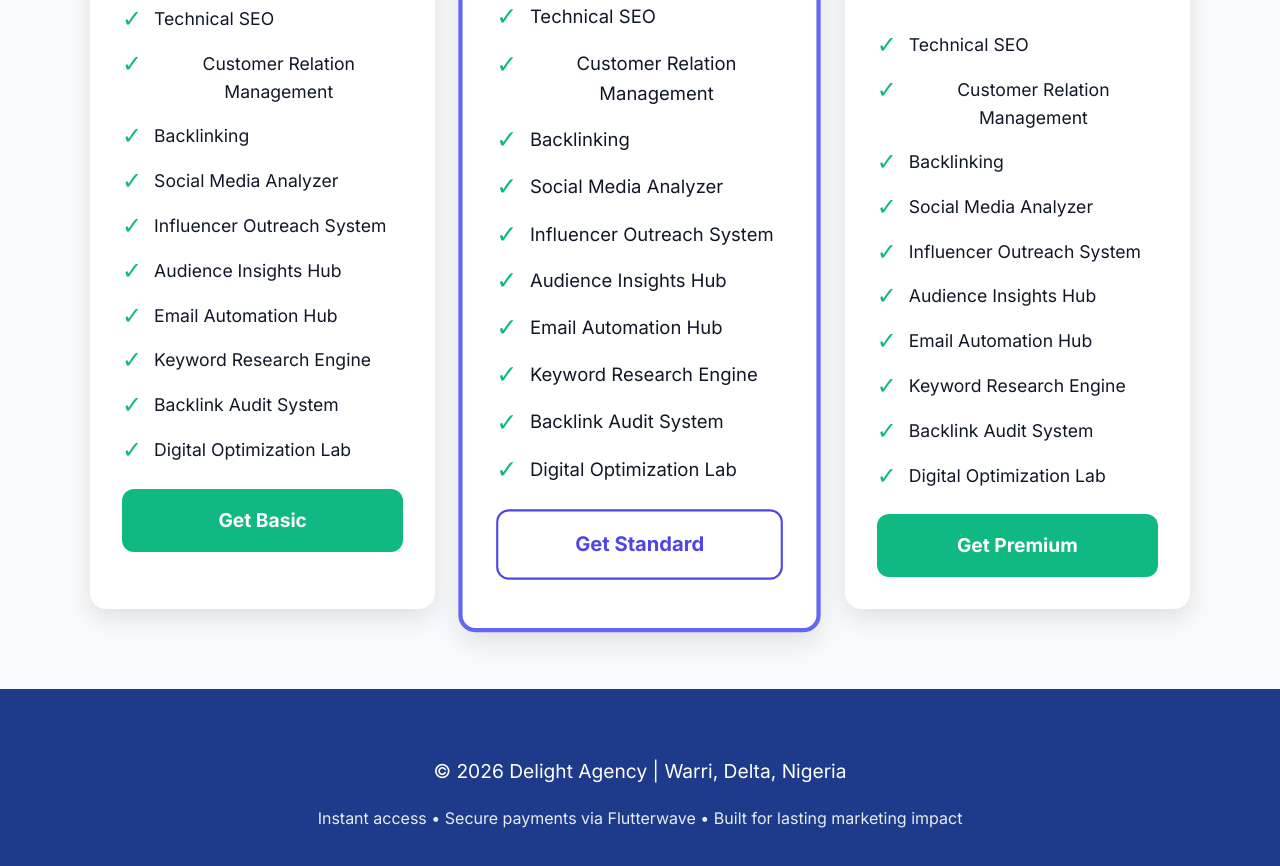
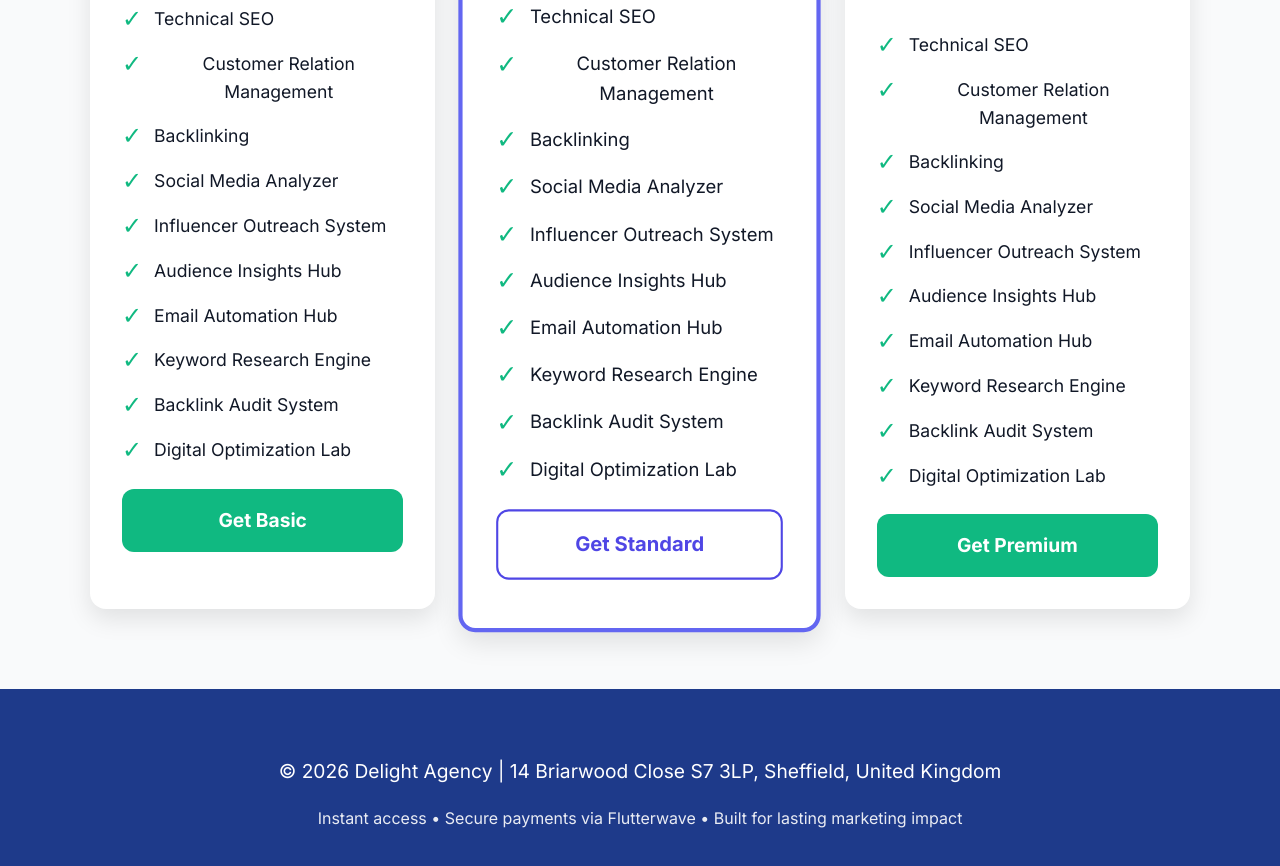
Before and after one commit to Delight-agency/Delight-agency.github.io, a plain HTML site: page index.html in a window 1280 px wide. Shown: the part 1776-2642 px from the top of the page. Drawn offline with Linux system fonts and the light colour scheme.

Commit message:
Update footer address in index.html

```diff
--- a/index.html
+++ b/index.html
@@ -226,7 +226,7 @@
   </section>
 
   <footer style="background:#1e3a8a; color:white; text-align:center; padding: 3rem 1rem;">
-    <p style="font-size: 1.2rem;">© 2026 Delight Agency | Warri, Delta, Nigeria</p>
+    <p style="font-size: 1.2rem;">© 2026 Delight Agency | 14 Briarwood Close  S7 3LP, Sheffield, United Kingdom</p>
     <p style="margin-top: 0.5rem; opacity: 0.9;">
       Instant access • Secure payments via Flutterwave • Built for lasting marketing impact
     </p>
```
